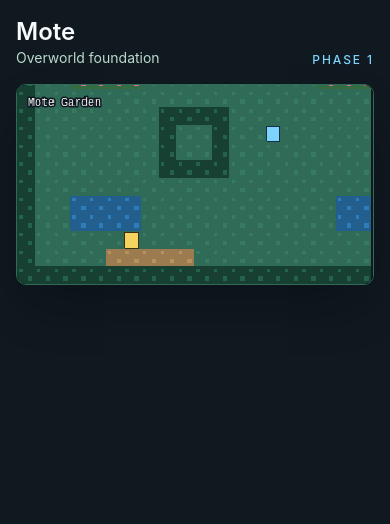
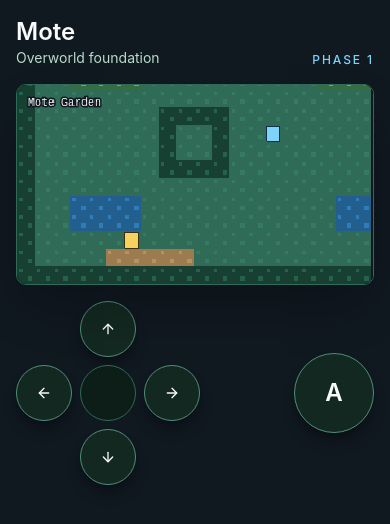
Before and after one commit to KnightNiwrem/Mote, a React (Vite) app: page / in a window 390 px wide. Shown: the top 524 px of the page. Built offline with nearby package versions, Linux system fonts and the light colour scheme.

Commit message:
Add mobile virtual controls

```diff
--- a/src/App.tsx
+++ b/src/App.tsx
@@ -1,4 +1,5 @@
 import { GameHost } from "@/game/GameHost";
+import { VirtualControls } from "@/game/VirtualControls";
 import "./index.css";
 
 export function App() {
@@ -17,6 +18,7 @@ export function App() {
         <div className="relative aspect-[16/9] w-full overflow-hidden rounded-lg border border-[#2f6b56] bg-black shadow-2xl shadow-black/30">
           <GameHost />
         </div>
+        <VirtualControls />
       </section>
     </main>
   );
--- /dev/null
+++ b/src/game/VirtualControls.tsx
@@ -0,0 +1,104 @@
+import { ArrowDown, ArrowLeft, ArrowRight, ArrowUp } from "lucide-react";
+import type { PointerEvent, ReactNode } from "react";
+import { Button } from "@/components/ui/button";
+import type { Direction } from "@/game/data/maps";
+import { dispatchGameControl } from "@/game/input";
+import { cn } from "@/lib/utils";
+
+type DirectionButtonProps = {
+  direction: Direction;
+  children: ReactNode;
+  className?: string;
+  label: string;
+};
+
+const controlButtonClass =
+  "size-14 touch-none select-none rounded-full border-[#4f8f79] bg-[#132820] text-[#f8fafc] shadow-lg shadow-black/30 active:scale-95 active:bg-[#1f513f]";
+
+export function VirtualControls() {
+  return (
+    <div className="flex w-full items-center justify-between gap-6 pb-[env(safe-area-inset-bottom)] md:hidden">
+      <div className="grid grid-cols-3 grid-rows-3 gap-2">
+        <DirectionButton
+          className="col-start-2 row-start-1"
+          direction="up"
+          label="Move up"
+        >
+          <ArrowUp />
+        </DirectionButton>
+        <DirectionButton
+          className="col-start-1 row-start-2"
+          direction="left"
+          label="Move left"
+        >
+          <ArrowLeft />
+        </DirectionButton>
+        <div className="col-start-2 row-start-2 size-14 rounded-full border border-[#2f6b56] bg-[#0d1d18]" />
+        <DirectionButton
+          className="col-start-3 row-start-2"
+          direction="right"
+          label="Move right"
+        >
+          <ArrowRight />
+        </DirectionButton>
+        <DirectionButton
+          className="col-start-2 row-start-3"
+          direction="down"
+          label="Move down"
+        >
+          <ArrowDown />
+        </DirectionButton>
+      </div>
+
+      <Button
+        aria-label="Interact"
+        className={cn(controlButtonClass, "size-20 text-2xl font-semibold")}
+        onContextMenu={(event) => event.preventDefault()}
+        onPointerDown={(event) => {
+          event.preventDefault();
+          event.currentTarget.setPointerCapture(event.pointerId);
+          dispatchGameControl({ type: "action" });
+        }}
+        variant="outline"
+      >
+        A
+      </Button>
+    </div>
+  );
+}
+
+function DirectionButton({
+  children,
+  className,
+  direction,
+  label,
+}: DirectionButtonProps) {
+  return (
+    <Button
+      aria-label={label}
+      className={cn(controlButtonClass, className)}
+      onContextMenu={(event) => event.preventDefault()}
+      onPointerCancel={(event) => {
+        event.preventDefault();
+        dispatchGameControl({ type: "direction-end", direction });
+      }}
+      onPointerDown={(event: PointerEvent<HTMLButtonElement>) => {
+        event.preventDefault();
+        event.currentTarget.setPointerCapture(event.pointerId);
+        dispatchGameControl({ type: "direction-start", direction });
+      }}
+      onPointerLeave={(event) => {
+        if (event.buttons === 1) {
+          dispatchGameControl({ type: "direction-end", direction });
+        }
+      }}
+      onPointerUp={(event) => {
+        event.preventDefault();
+        dispatchGameControl({ type: "direction-end", direction });
+      }}
+      variant="outline"
+    >
+      {children}
+    </Button>
+  );
+}
--- /dev/null
+++ b/src/game/input.ts
@@ -0,0 +1,29 @@
+import type { Direction } from "@/game/data/maps";
+
+export const GAME_CONTROL_EVENT = "mote:control";
+
+export type GameControlInput =
+  | {
+      type: "direction-start";
+      direction: Direction;
+    }
+  | {
+      type: "direction-end";
+      direction: Direction;
+    }
+  | {
+      type: "action";
+    };
+
+export function createGameControlEvent(input: GameControlInput) {
+  return new CustomEvent<GameControlInput>(GAME_CONTROL_EVENT, {
+    detail: input,
+  });
+}
+
+export function dispatchGameControl(
+  input: GameControlInput,
+  target: EventTarget = window,
+) {
+  target.dispatchEvent(createGameControlEvent(input));
+}
--- a/src/game/scenes/WorldScene.ts
+++ b/src/game/scenes/WorldScene.ts
@@ -10,6 +10,7 @@ import {
   type WorldMapId,
   type WorldNpc,
 } from "@/game/data/maps";
+import { GAME_CONTROL_EVENT, type GameControlInput } from "@/game/input";
 import {
   canMoveTo,
   findNpcFacing,
@@ -51,6 +52,8 @@ export class WorldScene extends Phaser.Scene {
   private playerTile: GridPosition = WORLD_MAPS.garden.start;
   private facing: Direction = "down";
   private moving = false;
+  private touchActionQueued = false;
+  private touchDirection: Direction | null = null;
   private dialogueBox: Phaser.GameObjects.Container | null = null;
   private dialogueText: Phaser.GameObjects.Text | null = null;
   private promptText: Phaser.GameObjects.Text | null = null;
@@ -66,6 +69,8 @@ export class WorldScene extends Phaser.Scene {
     this.playerTile = data.playerTile ?? this.worldMap.start;
     this.facing = "down";
     this.moving = false;
+    this.touchActionQueued = false;
+    this.touchDirection = null;
   }
 
   create() {
@@ -178,6 +183,11 @@ export class WorldScene extends Phaser.Scene {
   }
 
   private createControls() {
+    window.addEventListener(GAME_CONTROL_EVENT, this.handleGameControl);
+    this.events.once("shutdown", () => {
+      window.removeEventListener(GAME_CONTROL_EVENT, this.handleGameControl);
+    });
+
     if (!this.input.keyboard) {
       return;
     }
@@ -206,7 +216,7 @@ export class WorldScene extends Phaser.Scene {
       .setScrollFactor(0);
 
     this.promptText = this.add
-      .text(160, 156, "E / Space: Talk", {
+      .text(160, 156, "Talk", {
         color: "#f8fafc",
         fontFamily: "monospace",
         fontSize: "8px",
@@ -228,7 +238,7 @@ export class WorldScene extends Phaser.Scene {
       lineSpacing: 3,
       wordWrap: { width: 276 },
     });
-    const closeText = this.add.text(250, 166, "E", {
+    const closeText = this.add.text(250, 166, "A", {
       color: "#badbcc",
       fontFamily: "monospace",
       fontSize: "8px",
@@ -269,11 +279,15 @@ export class WorldScene extends Phaser.Scene {
       return "down";
     }
 
-    return null;
+    return this.touchDirection;
   }
 
   private isInteractPressed(): boolean {
     const space = this.cursors?.space;
+    if (this.touchActionQueued) {
+      this.touchActionQueued = false;
+      return true;
+    }
 
     return Boolean(
       (space && Phaser.Input.Keyboard.JustDown(space)) ||
@@ -340,6 +354,24 @@ export class WorldScene extends Phaser.Scene {
     this.dialogueBox?.setVisible(false);
     this.updatePrompt();
   }
+
+  private readonly handleGameControl = (event: Event) => {
+    const input = (event as CustomEvent<GameControlInput>).detail;
+
+    switch (input.type) {
+      case "direction-start":
+        this.touchDirection = input.direction;
+        break;
+      case "direction-end":
+        if (this.touchDirection === input.direction) {
+          this.touchDirection = null;
+        }
+        break;
+      case "action":
+        this.touchActionQueued = true;
+        break;
+    }
+  };
 }
 
 function tileToWorldCenter(position: GridPosition): GridPosition {
```
Also changed, not shown: 1 other file (tests, documents, lock files or other folders).
